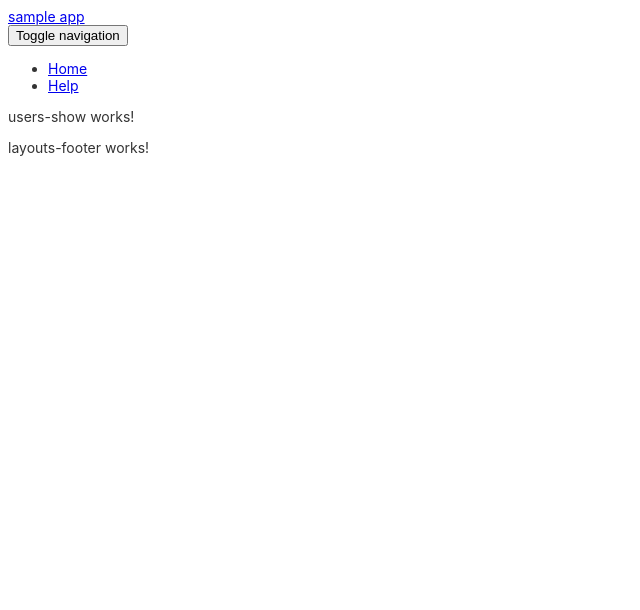
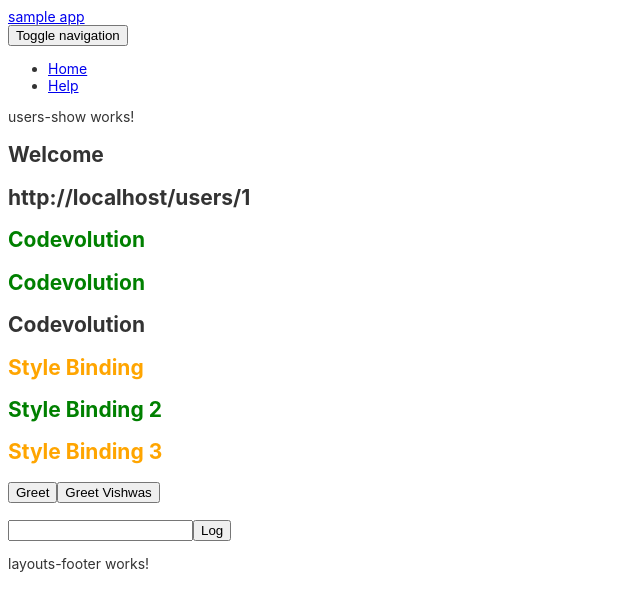
Before and after one commit to sonhle9/sample-app-angular, an Angular app: page /users/1 in a window 1280 px wide. Shown: the top 610 px of the page, without its empty margins (0-640 px from the left). Built offline with nearby package versions, Linux system fonts and the light colour scheme.

Commit message:
add route id

```diff
--- a/src/app/app-routing.module.ts
+++ b/src/app/app-routing.module.ts
@@ -11,6 +11,7 @@ import { UsersNewComponent } from './users-new/users-new.component';
 import { UsersShowComponent } from './users-show/users-show.component';
 import { UsersShowFollowersComponent } from './users-show-followers/users-show-followers.component';
 import { UsersShowFollowingComponent } from './users-show-following/users-show-following.component';
+import { PageNotFoundComponent } from './page-not-found/page-not-found.component';
 
 const routes: Routes = [
   { path: "", component: StaticPagesHomeComponent },
@@ -24,7 +25,8 @@ const routes: Routes = [
   { path: "signup", component: UsersNewComponent },
   { path: "login", component: SessionsNewComponent },
   { path: "users/:id/following", component: UsersShowFollowingComponent },
-  { path: "users/:id/followers", component: UsersShowFollowersComponent }
+  { path: "users/:id/followers", component: UsersShowFollowersComponent },
+  { path: '**', component: PageNotFoundComponent },  // Wildcard route for a 404 page
 ];
 
 @NgModule({
--- a/src/app/app.module.ts
+++ b/src/app/app.module.ts
@@ -1,6 +1,6 @@
 import { NgModule } from '@angular/core';
 import { BrowserModule } from '@angular/platform-browser';
-
+import { FormsModule } from '@angular/forms';
 import { AppRoutingModule } from './app-routing.module';
 import { AppComponent } from './app.component';
 import { LayoutsHeaderComponent } from './layouts-header/layouts-header.component';
@@ -14,7 +14,8 @@ import { LayoutsFooterComponent } from './layouts-footer/layouts-footer.componen
   ],
   imports: [
     BrowserModule,
-    AppRoutingModule
+    AppRoutingModule,
+    FormsModule
   ],
   providers: [],
   bootstrap: [AppComponent]
--- /dev/null
+++ b/src/app/page-not-found/page-not-found.component.html
@@ -0,0 +1 @@
+<p>page-not-found works!</p>
--- /dev/null
+++ b/src/app/page-not-found/page-not-found.component.ts
@@ -0,0 +1,15 @@
+import { Component, OnInit } from '@angular/core';
+
+@Component({
+  selector: 'app-page-not-found',
+  templateUrl: './page-not-found.component.html',
+  styleUrls: ['./page-not-found.component.scss']
+})
+export class PageNotFoundComponent implements OnInit {
+
+  constructor() { }
+
+  ngOnInit(): void {
+  }
+
+}
--- a/src/app/users-show/users-show.component.html
+++ b/src/app/users-show/users-show.component.html
@@ -1 +1,18 @@
 <p>users-show works!</p>
+<h2>Welcome {{name}}</h2>
+<h2>{{url}}</h2>
+<h2 class="text-success">Codevolution</h2>
+<h2 [class]="successClass">Codevolution</h2>
+<h2 [class.text-danger]="hasError">Codevolution</h2>
+<!-- <h2 [ngClass]="messageClasses">Message</h2> -->
+<h2 [style.color]="'orange'">Style Binding</h2>
+<h2 [style.color]="hasError ? 'red' : 'green'">Style Binding 2</h2>
+<h2 [style.color]="highlightColor">Style Binding 3</h2>
+<!-- <h2 [ngStyle]="titleStyles">Style Binding 4</h2> -->
+<button (click)="onClick($event)">Greet</button>
+<button (click)="greeting = 'Welcome Vishwas'">Greet Vishwas</button>
+<h2>{{greeting}}</h2>
+<input #myInput type="text">
+<button (click)="logMessage(myInput)">Log</button>
+<!-- <input type="text" [(ngModel)]="name">
+{{name}} -->
--- a/src/app/users-show/users-show.component.scss
+++ b/src/app/users-show/users-show.component.scss
@@ -0,0 +1,9 @@
+.text-success{
+  color: green;
+}
+.text-danger{
+  color: red;
+}
+.text-special{
+  font-style: italic;
+}
--- a/src/app/users-show/users-show.component.ts
+++ b/src/app/users-show/users-show.component.ts
@@ -1,4 +1,5 @@
 import { Component, OnInit } from '@angular/core';
+import { Router, ActivatedRoute, ParamMap } from '@angular/router';
 
 @Component({
   selector: 'app-users-show',
@@ -7,9 +8,40 @@ import { Component, OnInit } from '@angular/core';
 })
 export class UsersShowComponent implements OnInit {
 
-  constructor() { }
+  public name = "Codevolution";
+  public url = window.location.href;
+  public successClass = "text-success";
+  public hasError = false
+  public isSpecial = true;
+  public messageClasses = {
+    "text-success": !this.hasError,
+    "text-danger": this.hasError,
+    "text-special": this.isSpecial
+  };
+  public highlightColor = "orange";
+  public titleStyles = {
+    color: "blue",
+    fontStyle: "italic"
+  }
+  public greeting = "";
+  constructor(
+    private route: ActivatedRoute,
+  ) {}
 
-  ngOnInit(): void {
+  ngOnInit() {
+    this.route.queryParams.subscribe(params => {
+      this.name = params['name'];
+    });
   }
 
+  greetUser(){
+    return "Hello " + this.name;
+  }
+  onClick(event:any){
+    console.log(event)
+    this.greeting = event.type;
+  }
+  logMessage(value:any){
+    console.log(value)
+  }
 }
```
Also changed, not shown: src/app/page-not-found/page-not-found.component.scss (added), 1 other file (tests, documents, lock files or other folders).
